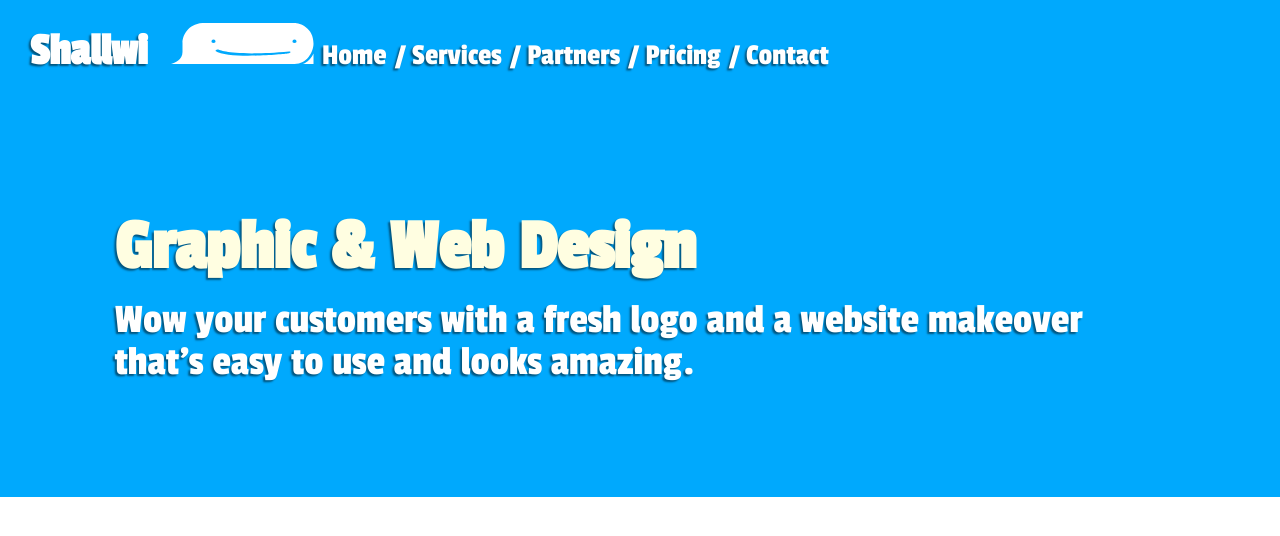
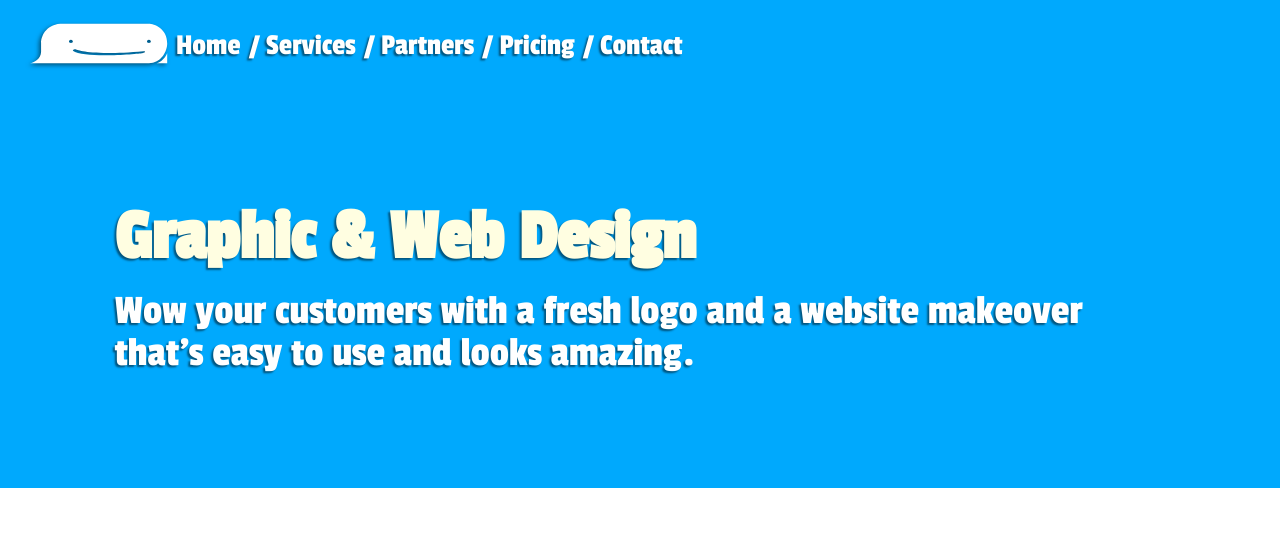
Before and after one commit to bcmdr/shallwi-site-parcel, a website: page src/index.html in a window 1280 px wide. Drawn offline with Linux system fonts and the light colour scheme.

Commit message:
implement vector logo and adjust stylings

```diff
--- a/src/css/index.css
+++ b/src/css/index.css
@@ -10,7 +10,7 @@
     --main-bg-blue: #00A9FD;
     --hero-h2-yellow: #FFFEE1;
     --display-font-family: 'Passion One', sans-serif;
-    --display-text-shadow: -2px 2px 2px rgba(0, 0, 0, 0.5);
+    --display-shadow: -2px 2px 2px rgba(0, 0, 0, 0.5);
     /* Scale font size for any screen size. https://css-tricks.com/books/volume-i/scale-typography-screen-size/*/
     /* font-size: calc([minimum size] + ([maximum size] - [minimum size]) * ((100vw - [minimum viewport width]) / ([maximum viewport width] - [minimum viewport width]))); */
     font-size: calc(24px + (32 - 24) * ((100vw - 300px) / (1600 - 300)));
@@ -25,8 +25,10 @@ body {
 
 h1, nav li, .hero h2, .hero h2+p, .hero button {
     font-family: var(--display-font-family);
-    text-shadow: var(--display-text-shadow);
+    text-shadow: var(--display-shadow);
 }
+
+/* -- Header -- */
 
 header {
     background: var(--main-bg-blue);
@@ -44,19 +46,31 @@ header .brand, header h1, header nav, nav li {
     display: inline-block;
 }
 
-/* -- Nav -- */
+.brand__logo {
+    /* font-size: calc([minimum size] + ([maximum size] - [minimum size]) * ((100vw - [minimum viewport width]) / ([maximum viewport width] - [minimum viewport width]))); */
+    width: calc(100px + (150 - 100) * ((100vw - 300px) / (1600 - 300)));
+    display: inline-block;
+    vertical-align: bottom;
+    filter: drop-shadow(var(--display-shadow));
+}
 
-nav>ul {
+/* -- Top Nav -- */
+
+header brand {
+    margin-right: 1rem;
+}
+
+header nav>ul {
     list-style: none;
     padding: 0;
     margin: 0;
 }
 
-nav li {
+header nav li {
     margin-right: 0;
 }
 
-nav li+li::before {
+header nav li+li::before {
     content: ' / '
 }
 
--- a/src/index.html
+++ b/src/index.html
@@ -1,5 +1,6 @@
 <!DOCTYPE html>
 <html>
+
 <head>
     <title>Shallwi – Love Your Brand | Graphic & Web Design</title>
     <meta charset="UTF-8">
@@ -7,16 +8,21 @@
     <link rel="stylesheet" type="text/css" href="./css/index.css">
     <link href="https://fonts.googleapis.com/css?family=Passion+One" rel="stylesheet">
 </head>
+
 <body>
     <header>
         <div class="brand">
-                    <h1 hidden>Shallwi</h1>
-                    <svg class="brand-logo" width="143" height="41" viewBox="0 0 143 41" fill="none" xmlns="http://www.w3.org/2000/svg">
+            <h1 style="display: none">Shallwi</h1>
+            <svg class="brand__logo" width="143" height="41" viewBox="0 0 143 41" fill="none"
+                xmlns="http://www.w3.org/2000/svg">
                 <!-- Vector Logo -->
-                        <path fill-rule="evenodd" clip-rule="evenodd" d="M0 41C3.83333 40.1667 11.5 36.6 11.5 29V20C11.3333 13.8333 15.9 1.2 31.5 0L123.236 0C129.236 -1.09666e-10 142.5 4.9 142.5 20.5C142.5 29 135.9 41 123.5 41L0 41ZM42.5 16.5C40.9 16.5 40.5 17.8333 40.5 18.5C40.5 19 40.9 20 42.5 20C44.1 20 44.5 19 44.5 18.5C44.5 17.8333 44.1 16.5 42.5 16.5ZM123.5 16.5C121.9 16.5 121.5 17.8333 121.5 18.5C121.5 19 121.9 20 123.5 20C125.1 20 125.5 19 125.5 18.5C125.5 17.8333 125.1 16.5 123.5 16.5ZM47 26.5C45.4 26.1 44.6667 27.3333 44.5 28C56.5 36.5 114 31 116.5 30.5C119 30 119.5 29.5 119.5 29C119.5 28.6 118.5 28.5 118 28.5C62.5 33.5 49 27 47 26.5Z" fill="white"/>
-                        <path d="M131.5 41C133.833 40.5 139.3 37.7 142.5 30.5V41H131.5Z" fill="white"/>
+                <path fill-rule="evenodd" clip-rule="evenodd"
+                    d="M0 41C3.83333 40.1667 11.5 36.6 11.5 29V20C11.3333 13.8333 15.9 1.2 31.5 0L123.236 0C129.236 -1.09666e-10 142.5 4.9 142.5 20.5C142.5 29 135.9 41 123.5 41L0 41ZM42.5 16.5C40.9 16.5 40.5 17.8333 40.5 18.5C40.5 19 40.9 20 42.5 20C44.1 20 44.5 19 44.5 18.5C44.5 17.8333 44.1 16.5 42.5 16.5ZM123.5 16.5C121.9 16.5 121.5 17.8333 121.5 18.5C121.5 19 121.9 20 123.5 20C125.1 20 125.5 19 125.5 18.5C125.5 17.8333 125.1 16.5 123.5 16.5ZM47 26.5C45.4 26.1 44.6667 27.3333 44.5 28C56.5 36.5 114 31 116.5 30.5C119 30 119.5 29.5 119.5 29C119.5 28.6 118.5 28.5 118 28.5C62.5 33.5 49 27 47 26.5Z"
+                    fill="white" />
+                <path d="M131.5 41C133.833 40.5 139.3 37.7 142.5 30.5V41H131.5Z" fill="white" />
             </svg>
         </div>
+        <div class="main-nav" style="display: inline-block">
             <nav>
                 <ul>
                     <li>Home</li>
@@ -26,6 +32,7 @@
                     <li>Contact</li>
                 </ul>
             </nav>
+        </div>
     </header>
     <main>
         <section class="hero">
@@ -40,4 +47,5 @@
     </main>
     <footer></footer>
 </body>
+
 </html>
```
Lines whose indentation alone changed are shown as unchanged.
